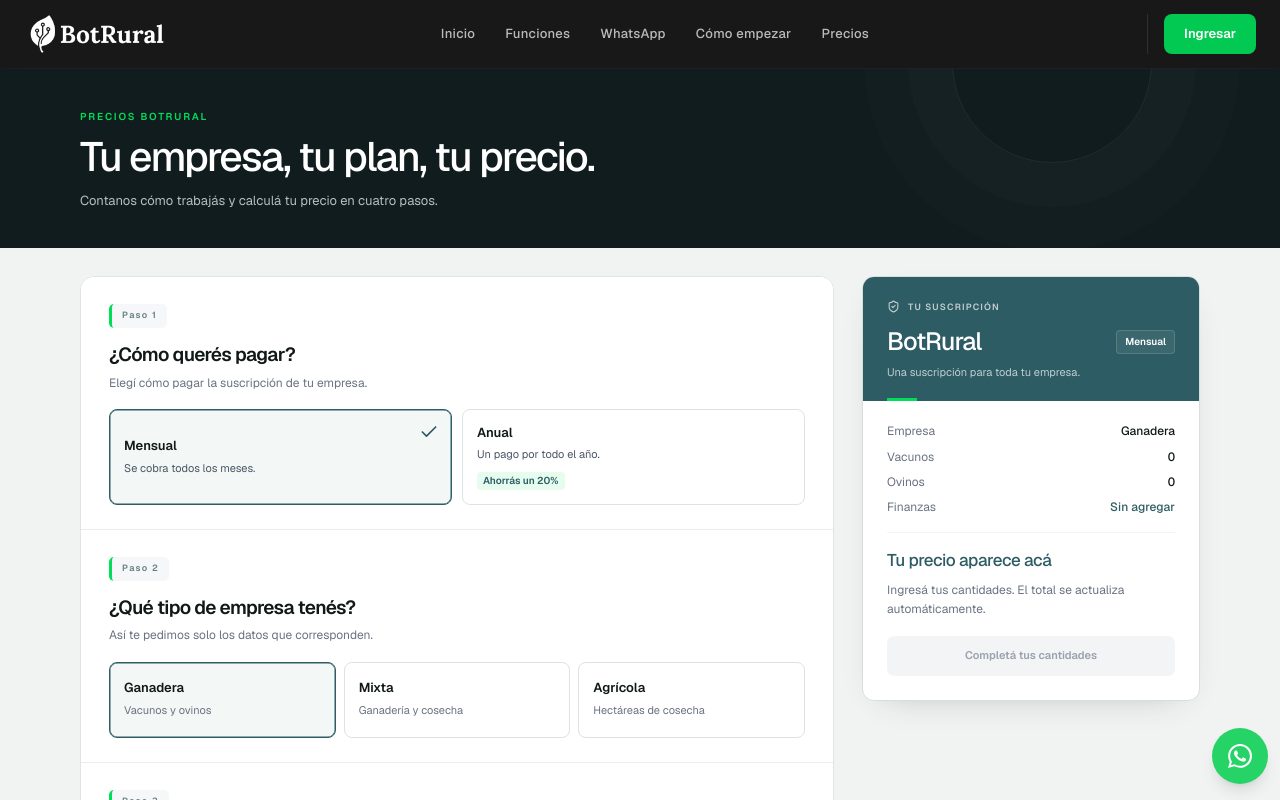
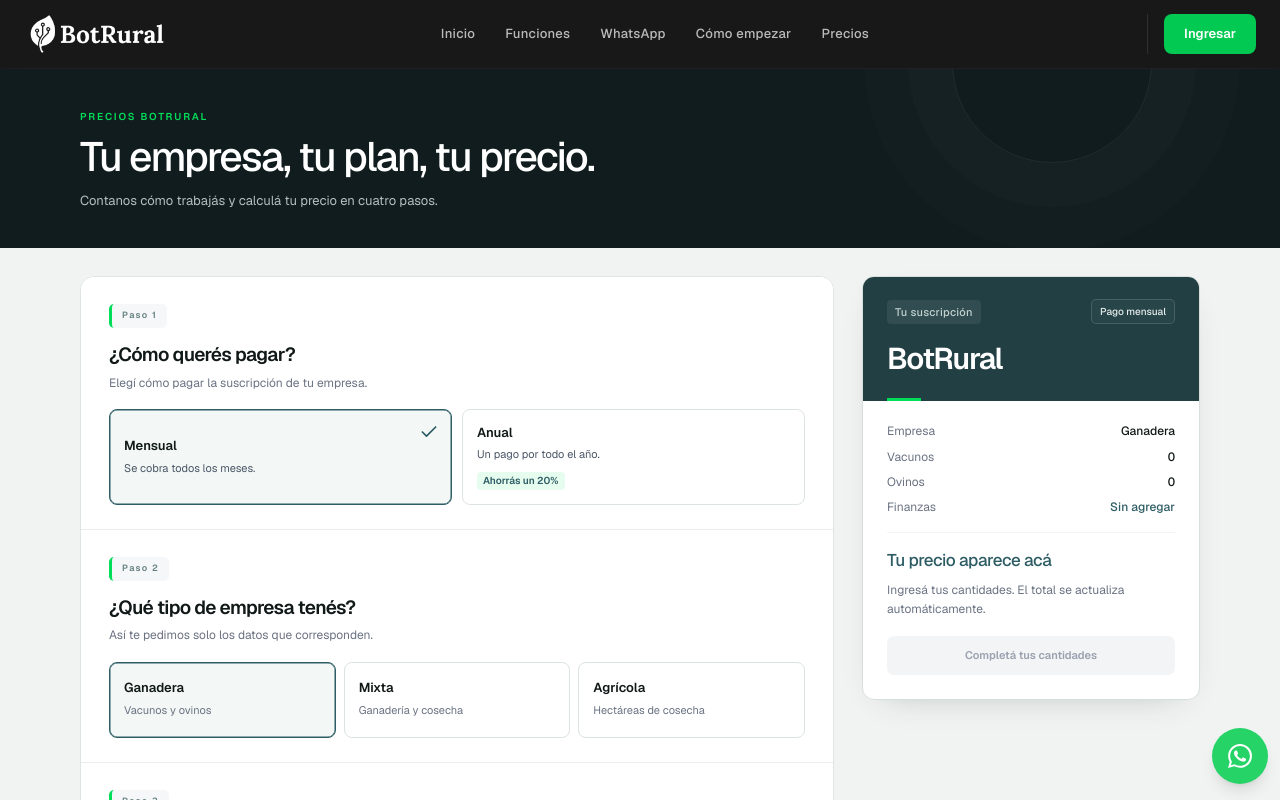
Before and after one commit to talalandig/landingbotrural, a Next.js app: page /pricing in a window 1280 px wide. Shown: the top 800 px of the page. Built offline with nearby package versions, Linux system fonts and the light colour scheme.

Commit message:
Refina cabecera de suscripcion y destaca Plus sin texto redundante

```diff
--- a/app/pricing/page.tsx
+++ b/app/pricing/page.tsx
@@ -1,7 +1,7 @@
 'use client'
 
 import { useState } from 'react'
-import { Check, ShieldCheck } from 'lucide-react'
+import { Check } from 'lucide-react'
 import Header from '../components/Header'
 import styles from './pricing.module.css'
 
@@ -113,9 +113,9 @@
         <aside aria-label="Resumen de tu suscripción" className={styles.summary}>
           <div className={styles.summaryCard}>
             <div className={styles.summaryHeader}>
-              <span className="flex items-center gap-2 text-xs font-semibold uppercase tracking-widest text-white/70"><ShieldCheck size={16} /> Tu suscripción</span>
-              <div className="mt-3 flex items-center justify-between gap-2"><h2 className="text-2xl font-bold text-white">BotRural{empresa.plus ? ' Plus' : ''}</h2><span className="rounded-full border border-[#2D5C64]/20 bg-white px-3 py-1 text-xs font-semibold text-[#2D5C64]">{anual ? 'Anual' : 'Mensual'}</span></div>
-              <p className="mt-1.5 text-sm text-white/70">Una suscripción para toda tu empresa.</p>
+              <div className={styles.summaryTopline}><span>Tu suscripción</span><span className={styles.cycleTag}>{anual ? 'Pago anual' : 'Pago mensual'}</span></div>
+              <h2 className={styles.summaryPlan}>BotRural{empresa.plus && <span className={styles.summaryPlus}>Plus</span>}</h2>
+
             </div>
             <div className={styles.summaryBody}>
               <dl className="space-y-2 text-sm">
--- a/app/pricing/pricing.module.css
+++ b/app/pricing/pricing.module.css
@@ -89,3 +89,11 @@
 
 .panel > .step { display: inline-flex; align-items: center; margin: 0 0 11px; padding: 5px 10px; border-radius: 5px; background: #2d5c640c; border-left: 3px solid #00dd59; color: #2d5c64; font-size: 12px; line-height: 1.5; font-weight: 650; letter-spacing: .015em; }
 .planTitle > .planBadge { padding: 3px 8px; border-radius: 5px; background: #00dd59; color: #102c1b; font-size: 13px; font-weight: 650; letter-spacing: -.02em; line-height: 1.4; }
+
+.summaryHeader { padding: 22px 24px 24px; background: #223f44; }
+.summaryHeader::after { width: 34px; height: 3px; }
+.summaryTopline { display: flex; align-items: center; justify-content: space-between; gap: 12px; }
+.summaryTopline > span:first-child { font-size: 11px; font-weight: 500; letter-spacing: .025em; color: #c1d1ce; }
+.summaryTopline > .cycleTag { border: 1px solid #ffffff24; background: #ffffff08; padding: 4px 8px; border-radius: 5px; color: #e6eeec; font-size: 10px; font-weight: 500; }
+.summaryHeader > .summaryPlan { display: flex; align-items: center; gap: 10px; margin: 17px 0 0; font-size: 30px; font-weight: 550; line-height: 1.2; letter-spacing: -.045em; color: white; }
+.summaryPlus { display: inline-flex; align-items: center; border: 1px solid #00dd5950; border-radius: 5px; background: #00dd5914; padding: 4px 9px; color: #6aee9c; font-size: 17px; font-weight: 500; letter-spacing: -.025em; line-height: 1.1; }
```
